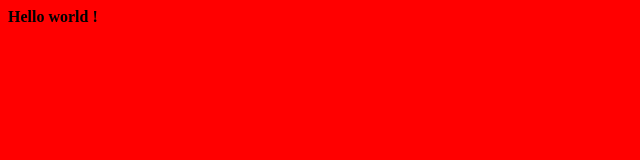
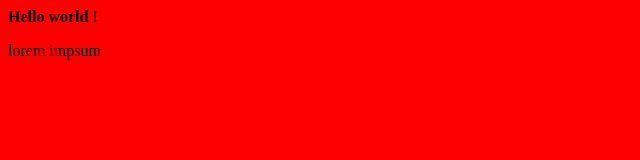
Before and after one commit to ericterrade/tpgitfleetnote, a plain HTML site: page index.html in a window 1280 px wide. Shown: the full height of the page, 0-640 px from the left. Drawn offline with Linux system fonts and the light colour scheme.

Commit message:
lorem impsum

```diff
--- a/index.html
+++ b/index.html
@@ -11,5 +11,6 @@
 
 <body>
 <b>Hello world !</b>
+<p>lorem impsum</p>
 </body>
 </html>
```
